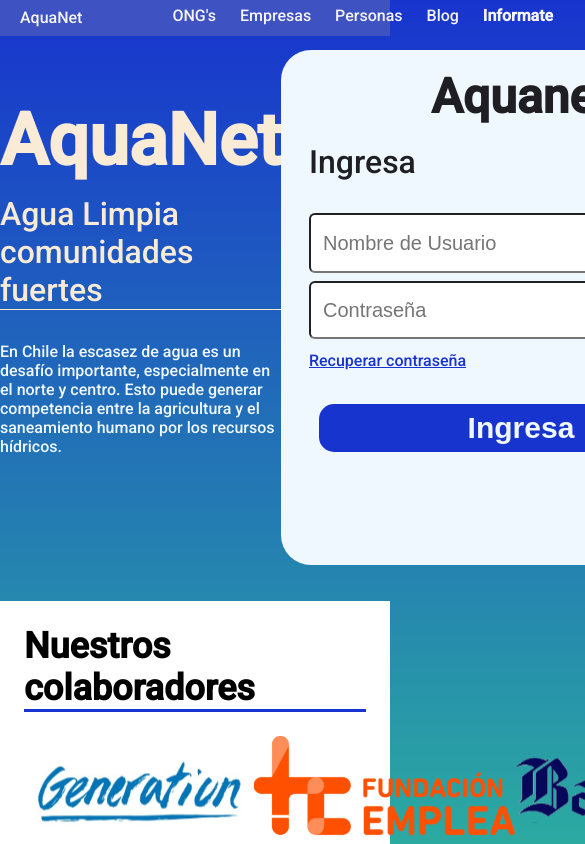
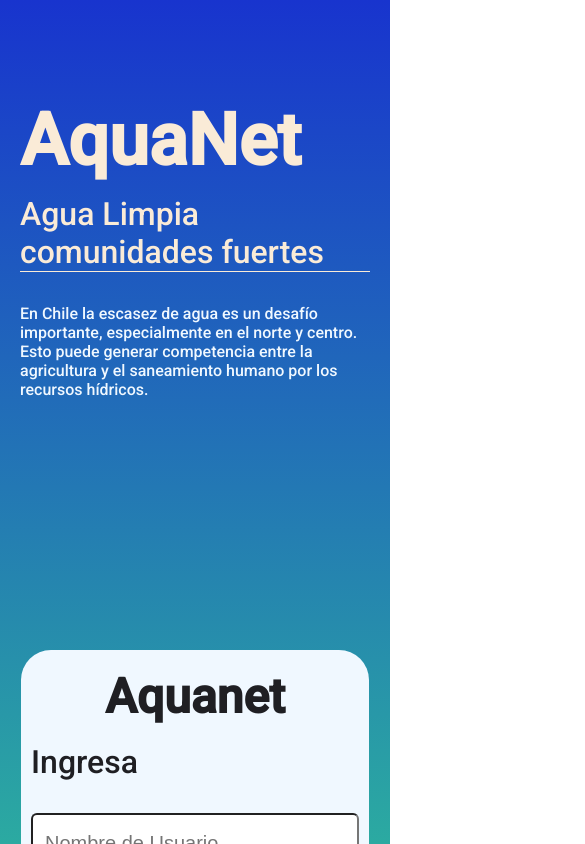
Before and after one commit to scocca/aquanet, a React (Create React App) app in the folder my-aquanet/: page / in a window 390 px wide. Shown: the top 844 px of the page, 585 px wide, since content can reach past the window. Built offline with nearby package versions, Linux system fonts and the light colour scheme.

Commit message:
Correccion de responsive

```diff
--- a/my-aquanet/src/App.css
+++ b/my-aquanet/src/App.css
@@ -264,22 +264,43 @@ p.enter{
   font-weight: 100;
 }
 
-@media (max-width:350px){
+@media (max-width:450px){
     .root{
     flex-direction: column;
     align-items: center;
     padding: 3px;
     }
 
+    .navbar{
+      display: none;
+    }
     .container{
       flex-direction: column;
       align-items: center;
     }
 
     .description{
+      width: 350px;
+    }
+
+    .login{
+      width: 80%;
+    }
+    .description{
       height: 600px;
     }
 
+    .username{
+      width: 300px;
+    }
+
+    .password{
+      width: 300px;
+    }
+
+    .sign-in{
+      width: 300px;
+    }
     .end-container{
       display: flex;
       flex-direction: column;
```
